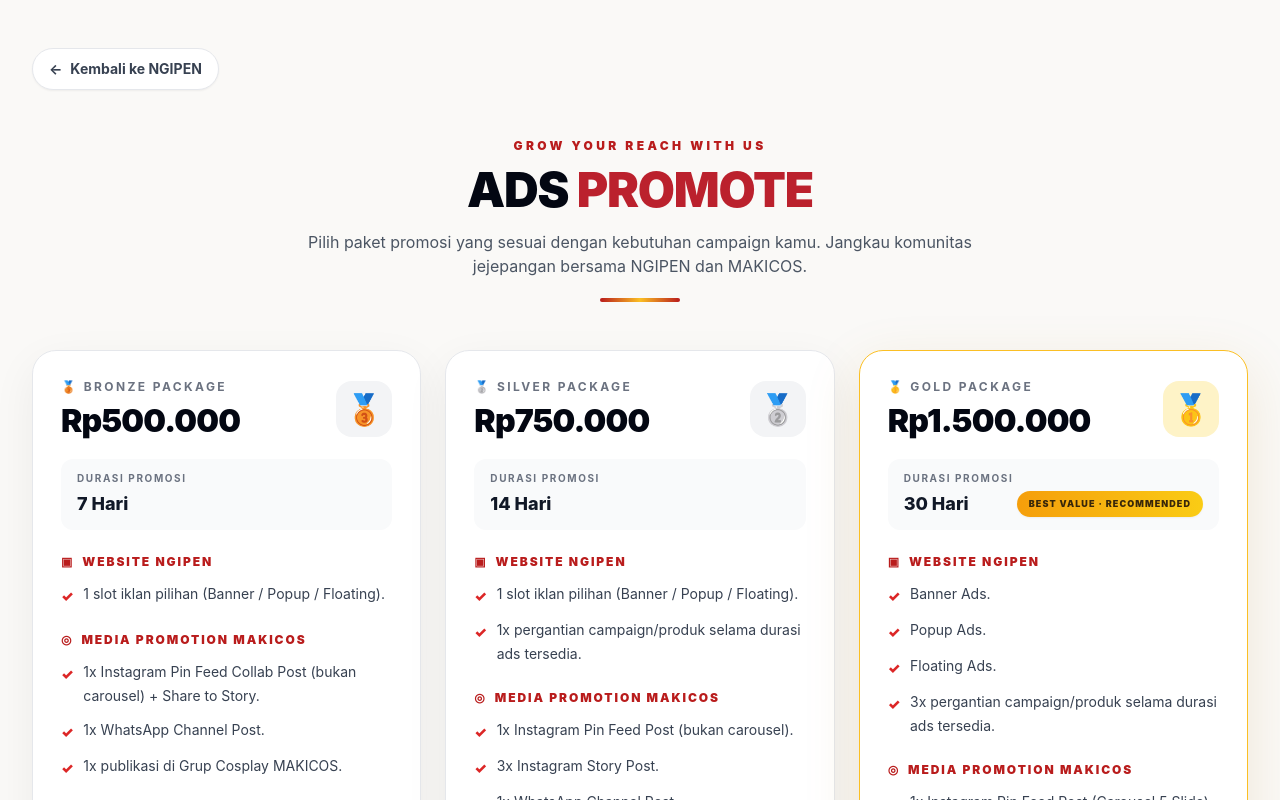
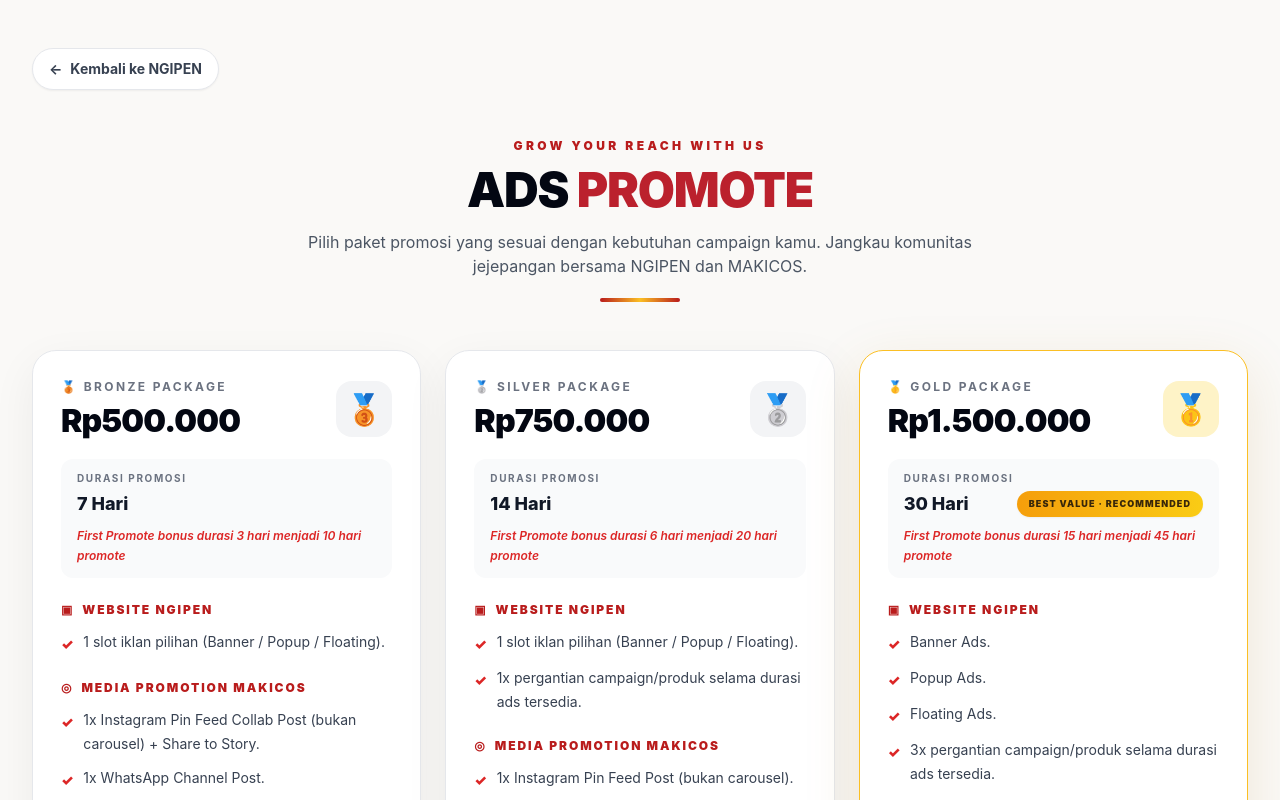
Before and after one commit to makicosid/ngipen-makicos, a Next.js app: page /ads-promote in a window 1280 px wide. Shown: the top 800 px of the page. Built offline with nearby package versions, Linux system fonts and the light colour scheme; no server answers.

Commit message:
Add first promote bonus duration to each package

```diff
--- a/app/ads-promote/page.tsx
+++ b/app/ads-promote/page.tsx
@@ -9,6 +9,7 @@ const packages = [
     medal: "🥉",
     price: "Rp500.000",
     duration: "7 Hari",
+    promoBonus: "First Promote bonus durasi 3 hari menjadi 10 hari promote",
     tone: "bronze",
     website: [
       "1 slot iklan pilihan (Banner / Popup / Floating).",
@@ -25,6 +26,7 @@ const packages = [
     medal: "🥈",
     price: "Rp750.000",
     duration: "14 Hari",
+    promoBonus: "First Promote bonus durasi 6 hari menjadi 20 hari promote",
     tone: "silver",
     website: [
       "1 slot iklan pilihan (Banner / Popup / Floating).",
@@ -43,6 +45,7 @@ const packages = [
     medal: "🥇",
     price: "Rp1.500.000",
     duration: "30 Hari",
+    promoBonus: "First Promote bonus durasi 15 hari menjadi 45 hari promote",
     tone: "gold",
     featured: true,
     website: [
@@ -129,6 +132,9 @@ export default function AdsPromotePage() {
                     </span>
                   )}
                 </div>
+                <p className="mt-2 text-xs font-semibold italic leading-5 text-red-600 dark:text-red-400">
+                  {pkg.promoBonus}
+                </p>
               </div>
 
               <div className="mt-6 flex-1 space-y-6">
```
